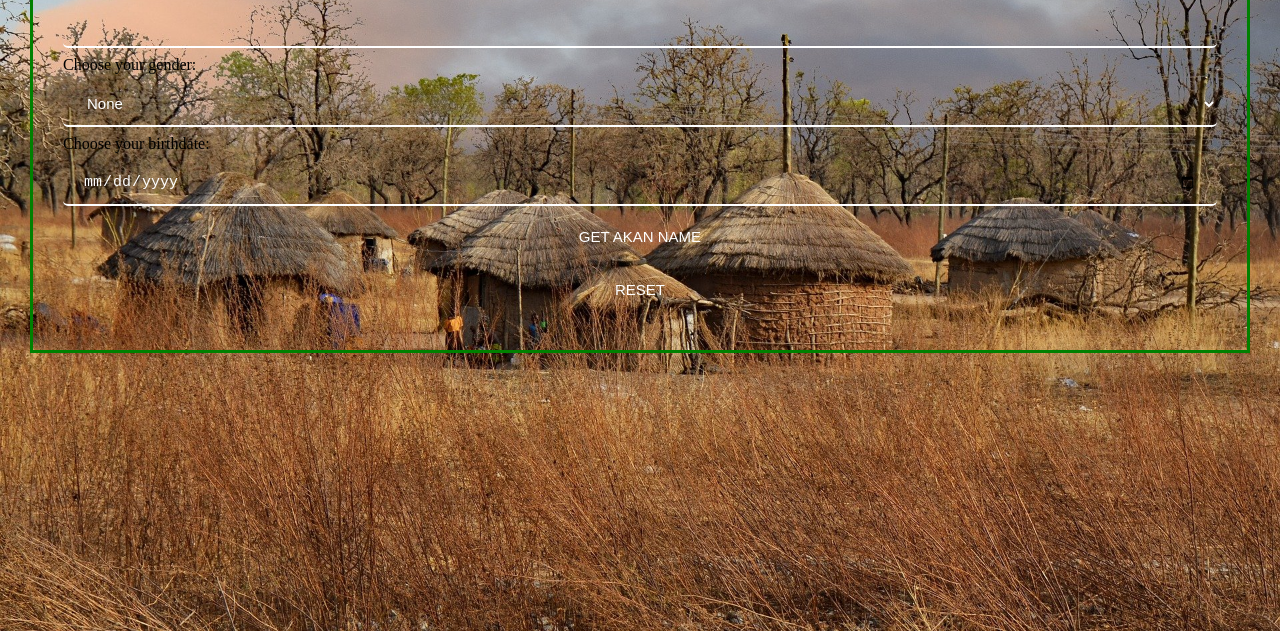
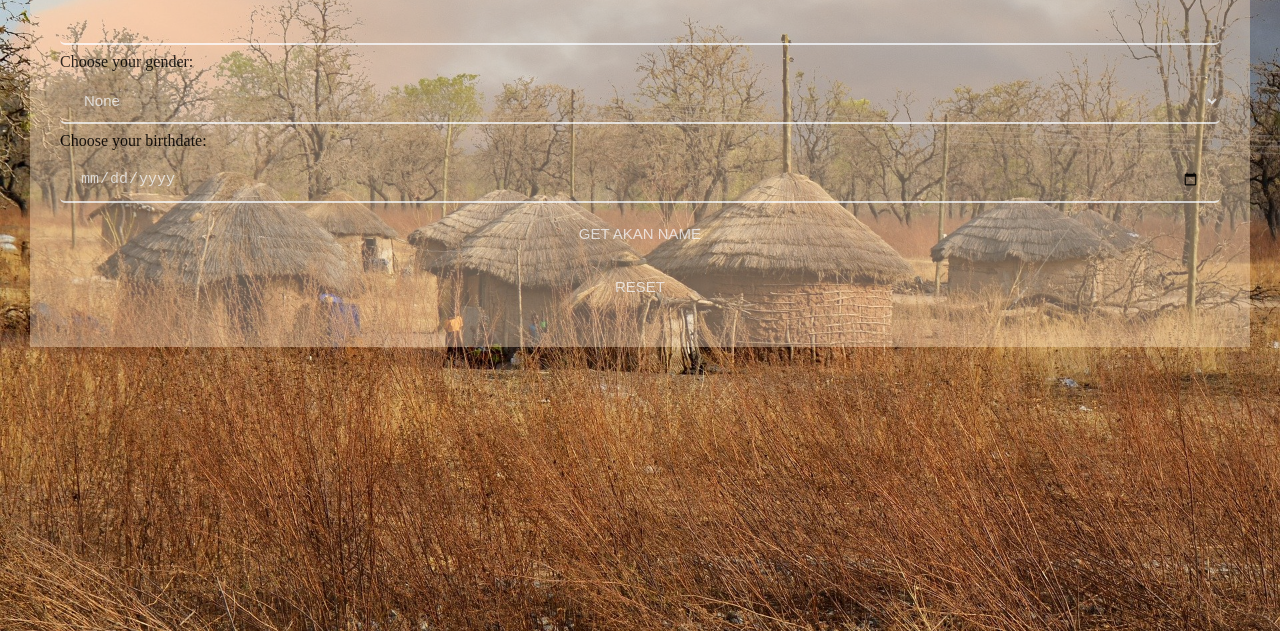
Before and after one commit to annomao/akan-name-generator, a plain HTML site: page index.html in a window 1280 px wide. Shown: the part 169-800 px from the top of the page. Drawn offline with Linux system fonts and the light colour scheme.

Commit message:
add background color for div

```diff
--- a/css/styles.css
+++ b/css/styles.css
@@ -13,10 +13,11 @@ section{
   display: block;
 }
 .container{
+  background-color: rgba(255,228,196,0.5);
+  opacity: 0.8;
   display: block;
   padding: 30px;
   height: auto;
-  border: 3px solid green;
 }
 label{
   display: block;
```
